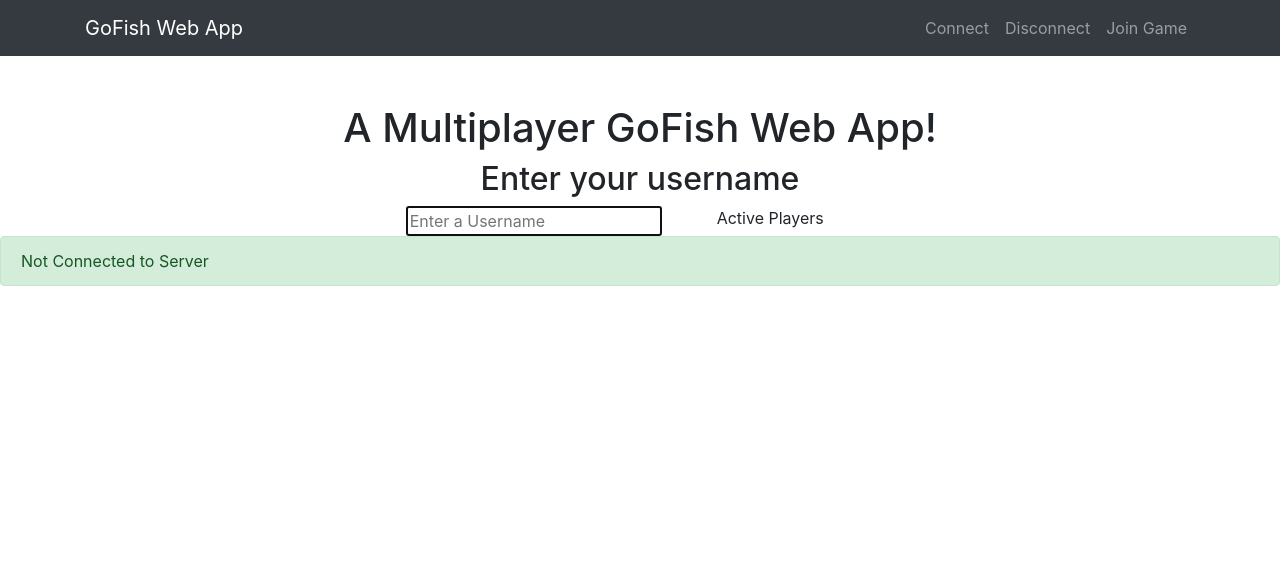
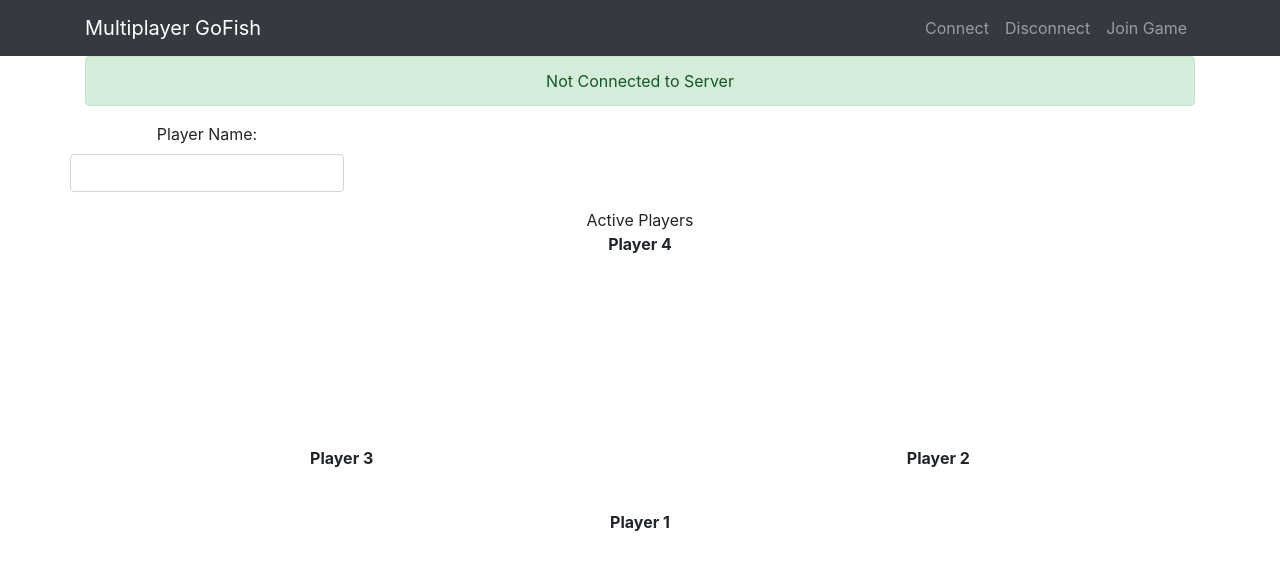
Before and after one commit to r3xd3l0r14n/capstone, a Flask app: page / in a window 1280 px wide. Shown: the top 573 px of the page. Run offline with Flask 2, Linux system fonts and the light colour scheme; parts of the project's set-up code (start-up, migrations or seed data) failed here and were passed over; some libraries are stand-ins or nearby versions.

Commit message:
small updates to gui, work in progress. left active player elements so I dont break existing message handler.

```diff
--- a/templates/index.html
+++ b/templates/index.html
@@ -58,11 +58,11 @@
   </head>
 
   <body>
-    <img class="preload" src="static/img/cards.png"/>
+    <img class="preload" src="../static/img/cards.png"/>
     <!-- Navigation -->
     <nav class="navbar navbar-expand-lg navbar-dark bg-dark fixed-top">
       <div class="container">
-        <a class="navbar-brand" href="#">GoFish Web App</a>
+        <a class="navbar-brand" href="#">Multiplayer GoFish</a>
         <button class="navbar-toggler" type="button" data-toggle="collapse" data-target="#navbarResponsive" aria-controls="navbarResponsive" aria-expanded="false" aria-label="Toggle navigation">
           <span class="navbar-toggler-icon"></span>
         </button>
@@ -88,25 +88,61 @@
     <div class="container">
       <div class="row">
         <div class="col-lg-12 text-center">
-          <h1 class="mt-5">A Multiplayer GoFish Web App!</h1>
-             <h2 class="form-signin-heading">Enter your username </h2>
-             <input id="userN" type="text" name="username" placeholder="Enter a Username" required autofocus>
+			<div class="alert alert-success" role="alert">
+				<span id="result">Not Connected to Server</span>
+			</div>
+		    <div class="form-group row">
+				<div class="col-xs-2">
+					<label for="player">Player Name:</label>
+					<input id="userN" type="text" class="form-control" id="player">
+				</div>
+			</div>
             <div id="active-players">Active Players</div>
+			<div style="margin: auto;">
+				<div class="row">
+					<div id="divPlayer4" style="margin: auto;">
+						<p class="font-weight-bold">Player 4</p>
+						<label ID="lblPlayer4"></label>
+					</div>
+				</div>
+				<div class="row">
+					<div class="col-md" style="margin-top: 150px; padding-left:25px;">
+						<div id="divPlayer3" style="padding-left:150px;">
+							<p class="font-weight-bold">Player 3</p>
+							<label ID="lblPlayer3"></label>
+						</div>
+					</div>
+					<div class="col-md">
 						<div id="card-table">
-                <button id="deal">Deal!</button>
+							<button class="btn" id="deal">Deal!</button>
+						</div>
+					</div>
+					<div class="col-md" style="margin-top: 150px; padding-right:25px;">
+						<div id="divPlayer2" style="padding-right:150px;">
+							<p class="font-weight-bold">Player 2</p>
+							<label ID="lblPlayer2"></label>
 						</div>
 					</div>
 				</div>
 			</div>
-    <div class="alert alert-success" role="alert">
-        <span id="result">Not Connected to Server</span>
+			<div style="margin: auto;">
+				<div class="row">
+					<div id="divPlayer1" style="margin: auto;">
+						<p class="font-weight-bold">Player 1</p>
+						<label ID="lblPlayer1"></label>
 					</div>
+				</div>
+			</div>
+        </div>
+      </div>
+    </div>
+
 
     <!-- Bootstrap core JavaScript -->
 
-    <script src="static/vendor/bootstrap/js/bootstrap.bundle.min.js"></script>
-    <script src="static/vendor/cards.js"></script>
-    <script src="static/vendor/test.js"></script>
+    <script src="../static/vendor/bootstrap/js/bootstrap.bundle.min.js"></script>
+    <script src="../static/vendor/cards.js"></script>
+    <script src="../static/vendor/test.js"></script>
 
   </body>
 
```
Lines whose indentation alone changed are shown as unchanged.
